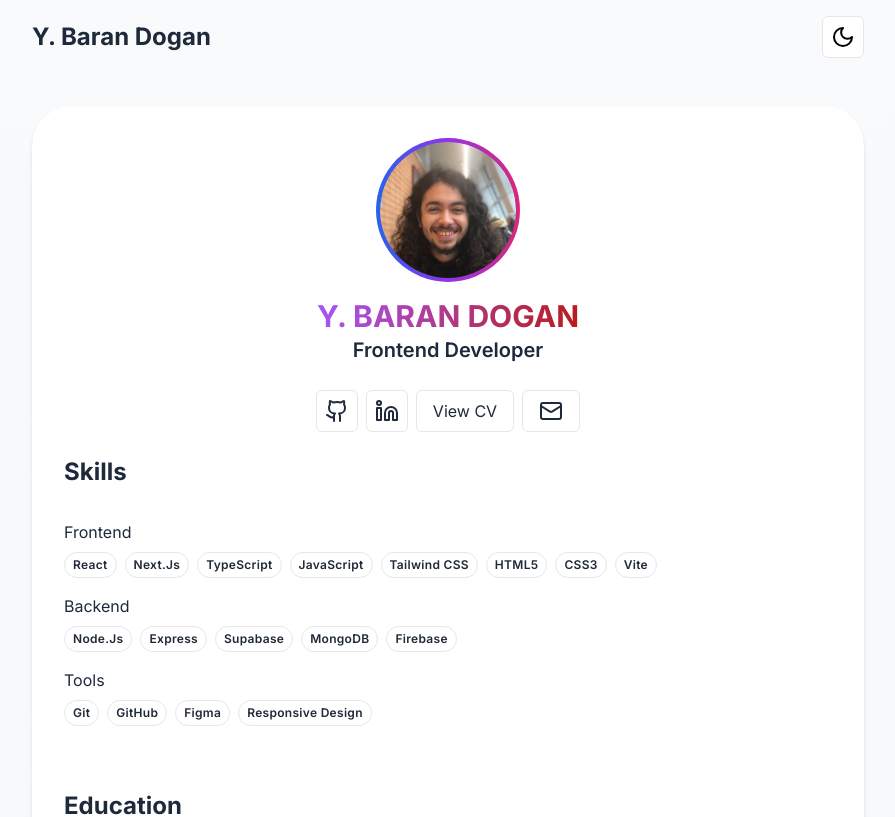
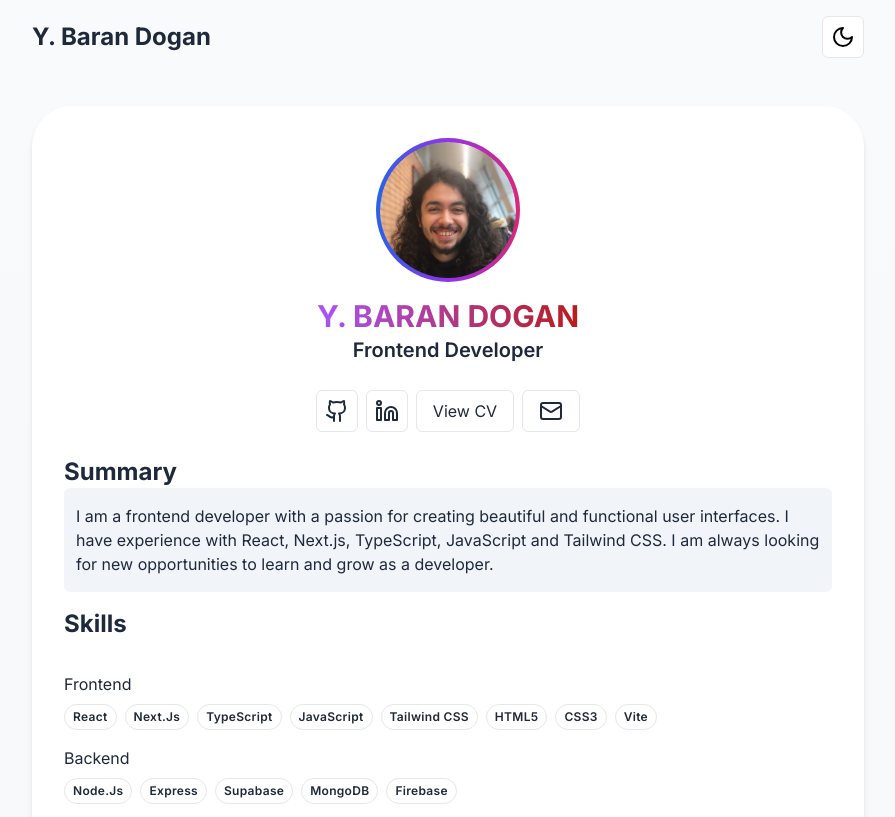
Before and after one commit to phscloq/baran, a Next.js app: page / in a window 1280 px wide. Shown: the top 817 px of the page, without its empty margins (192-1087 px from the left). Built offline with nearby package versions, Linux system fonts and the light colour scheme.

Commit message:
Update Home page
Added Summary section.

```diff
--- a/app/page.tsx
+++ b/app/page.tsx
@@ -7,15 +7,18 @@ import ProfileInfo from './components/profile'
 import MainProjects from './components/main-projects'
 import MiniProjects from './components/mini-projects'
 import Education from './components/education'
+import Summary from './components/summary'
 //import OpenToWork from './components/open-to-work'
 export default function Home() {
   return (
-<main className="  min-h-screen bg-gradient-to-b  from-gray-50 to-gray-100 dark:from-slate-900 dark:to-slate-800  text-slate-800 dark:text-white">
+<main className="  min-h-screen bg-gradient-to-b  from-gray-50 to-gray-100
+ dark:from-slate-900 dark:to-slate-800  text-slate-800 dark:text-white">
   <Container>
     <Navbar />
     <section className='py-8'>
       <div className='bg-white dark:bg-slate-700 p-8 rounded-[2.5rem] shadow-md '>
         <ProfileInfo />
+        <Summary />
         <Skills />
         <Education />
         <MainProjects />
```
